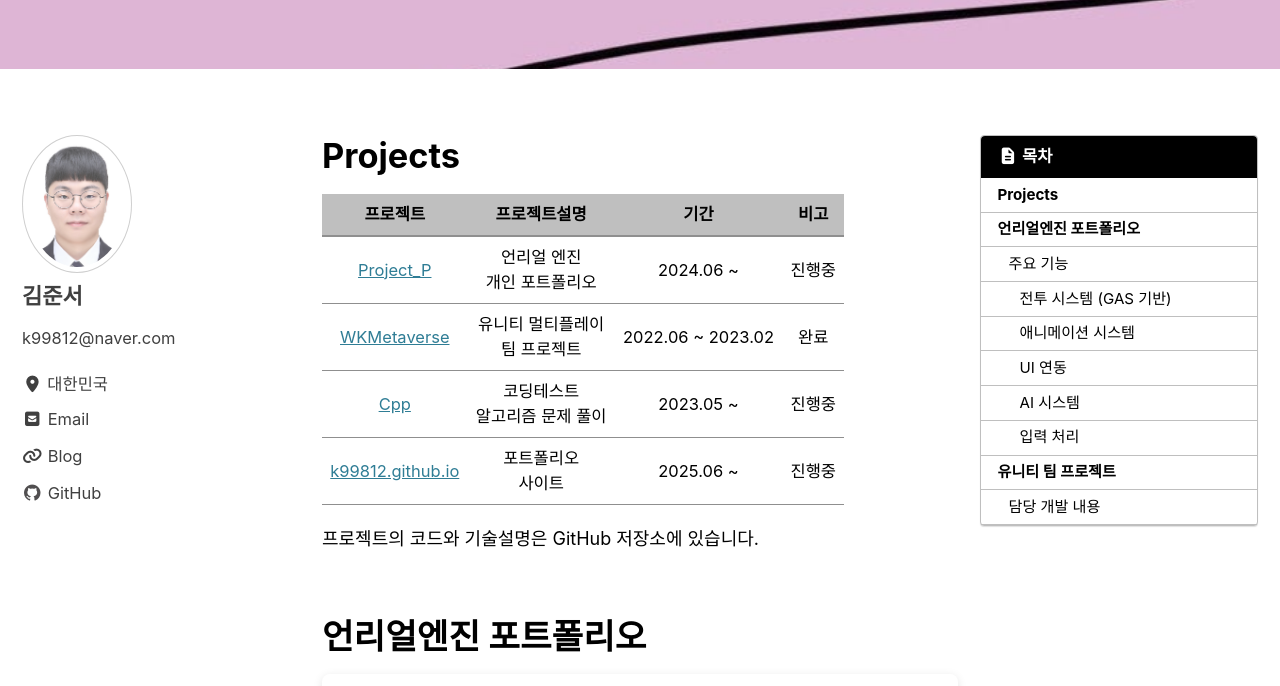
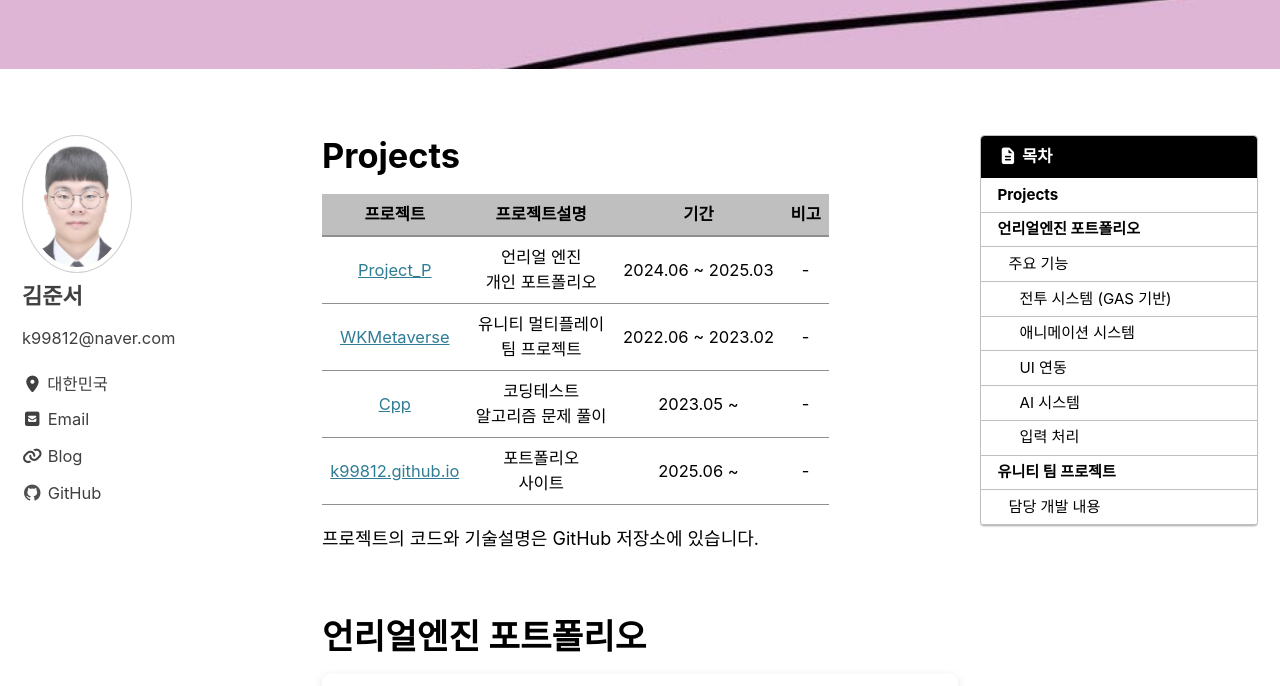
Before and after one commit to k99812/k99812.github.io, a Jekyll site: the page built from _pages/project.md, in a window 1280 px wide and 900 px high, scrolled down 310 px, cut to the strip 0-686 px from the top of the window. Built offline with Jekyll 4.4.1, drawn with Linux system fonts in a browser that asks for light colours; cached includes are drawn as plain includes.

Commit message:
update page

```diff
--- a/_pages/project.md
+++ b/_pages/project.md
@@ -17,10 +17,10 @@ toc_sticky: true
 
 |프로젝트|프로젝트설명|기간|비고|
 |:---:|:---:|:---:|:---:|
-| [Project_P](https://github.com/k99812/Project_P) | 언리얼 엔진 <br> 개인 포트폴리오 |2024.06 ~ | 진행중 |
-| [WKMetaverse](https://github.com/k99812/WKMetaverse)| 유니티 멀티플레이 <br> 팀 프로젝트 |2022.06 ~ 2023.02| 완료 |
-| [Cpp](https://github.com/k99812/Cpp) | 코딩테스트 <br> 알고리즘 문제 풀이 |2023.05 ~ | 진행중 |
-| [k99812.github.io](https://github.com/k99812/k99812.github.io)| 포트폴리오 <br> 사이트 |2025.06 ~ | 진행중 |
+| [Project_P](https://github.com/k99812/Project_P) | 언리얼 엔진 <br> 개인 포트폴리오 |2024.06 ~ 2025.03| - |
+| [WKMetaverse](https://github.com/k99812/WKMetaverse)| 유니티 멀티플레이 <br> 팀 프로젝트 |2022.06 ~ 2023.02| - |
+| [Cpp](https://github.com/k99812/Cpp) | 코딩테스트 <br> 알고리즘 문제 풀이 |2023.05 ~ | - |
+| [k99812.github.io](https://github.com/k99812/k99812.github.io)| 포트폴리오 <br> 사이트 |2025.06 ~ | - |
 
 <span class="detail">프로젝트의 코드와 기술설명은 GitHub 저장소에 있습니다.</span><br>
 <br>
```
